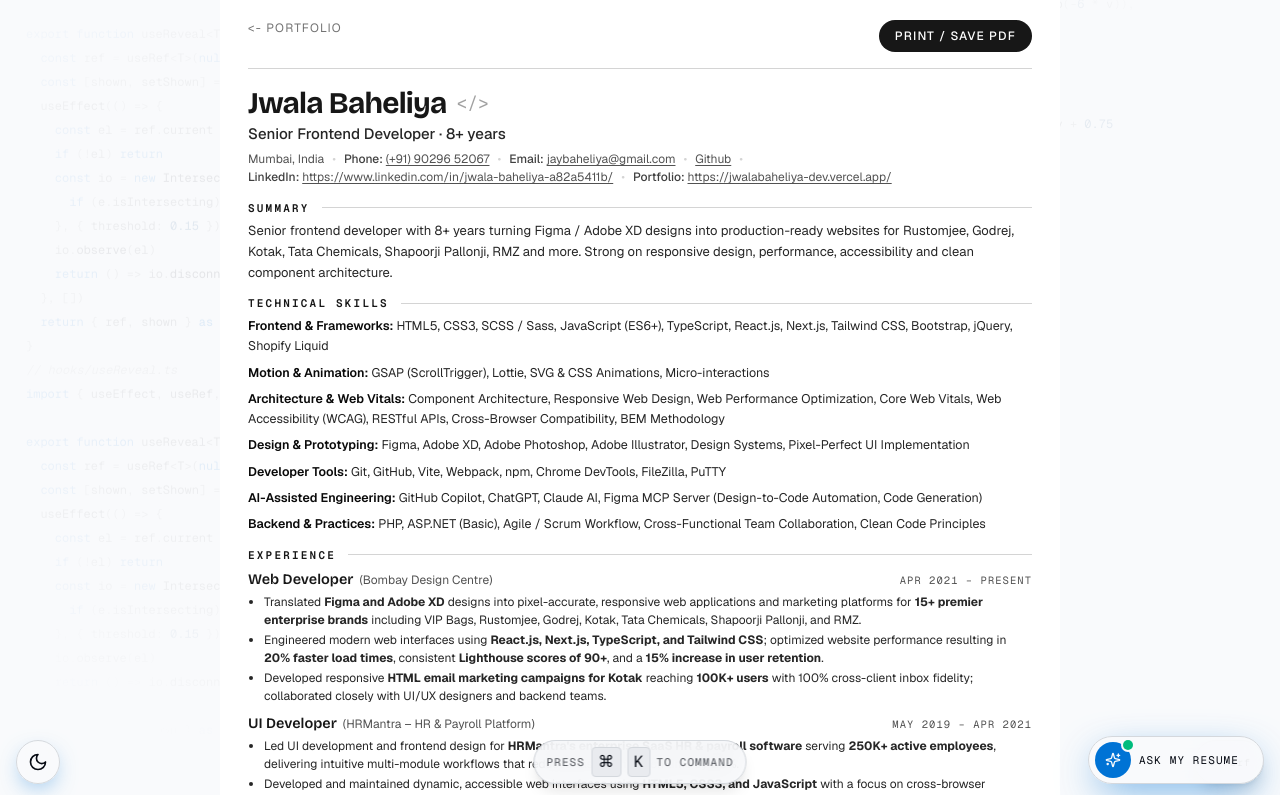
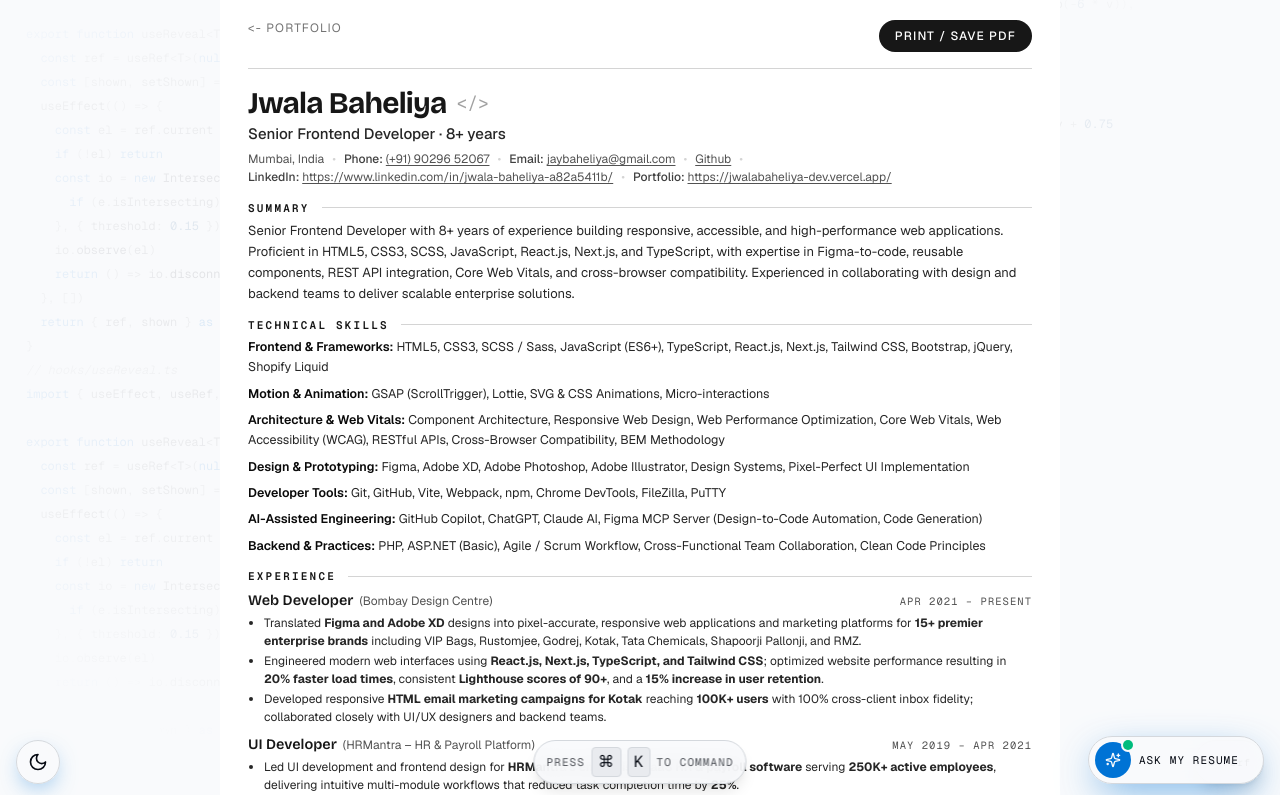
Before and after one commit to jaybaheliya/jwalabaheliya.dev, a Next.js app: page /resume in a window 1280 px wide. Shown: the top 795 px of the page. Built offline with nearby package versions, Linux system fonts and the light colour scheme.

Commit message:
feat(resume): enhance summary section with detailed experience and skills

```diff
--- a/app/resume/_source.tsx
+++ b/app/resume/_source.tsx
@@ -58,9 +58,7 @@ function ResumePage() {
 
       <Section title="Summary">
         <p className="text-[13px] leading-relaxed text-neutral-800">
-          Senior frontend developer with 8+ years turning Figma / Adobe XD designs into production-ready
-          websites for Rustomjee, Godrej, Kotak, Tata Chemicals, Shapoorji Pallonji, RMZ and more. Strong on
-          responsive design, performance, accessibility and clean component architecture.
+          Senior Frontend Developer with 8+ years of experience building responsive, accessible, and high-performance web applications. Proficient in HTML5, CSS3, SCSS, JavaScript, React.js, Next.js, and TypeScript, with expertise in Figma-to-code, reusable components, REST API integration, Core Web Vitals, and cross-browser compatibility. Experienced in collaborating with design and backend teams to deliver scalable enterprise solutions.
         </p>
       </Section>
 
```
